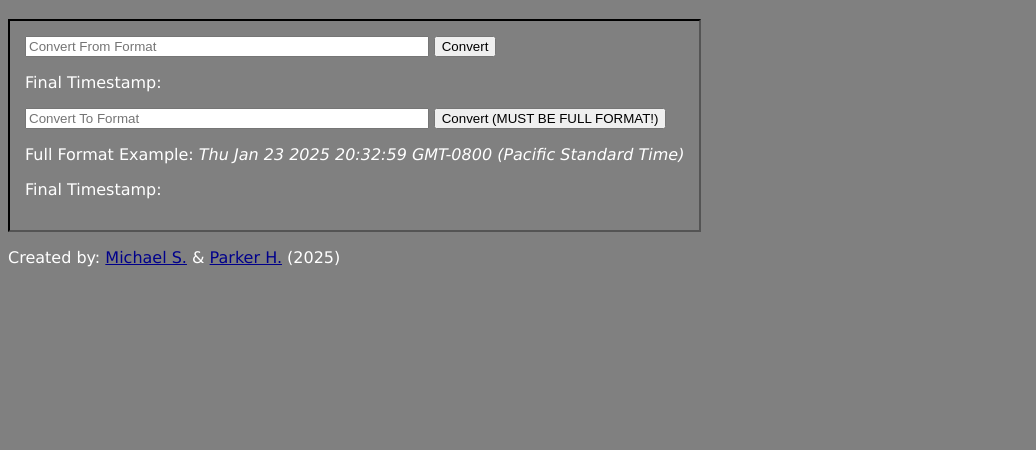
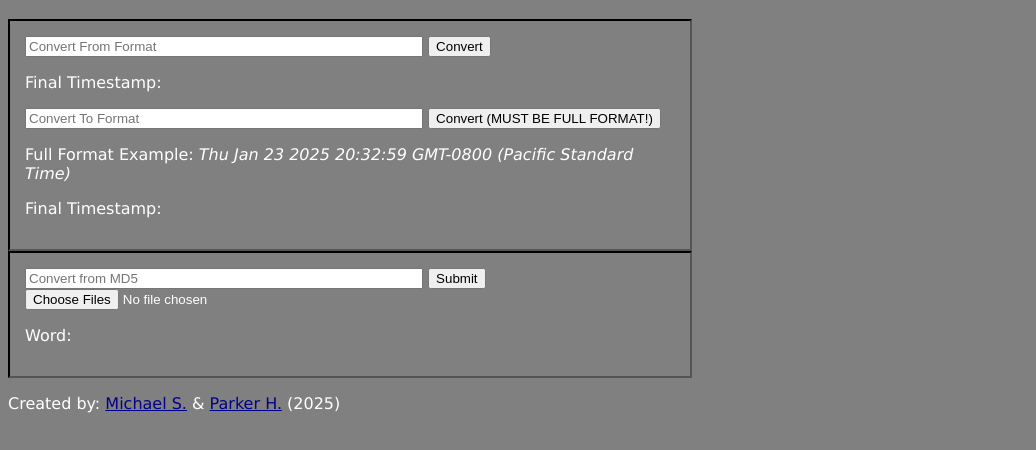
Before and after one commit to bear148/reverse-baron, a plain HTML site: page index.html in a window 1280 px wide. Shown: the part 62-512 px from the top of the page, without its empty margins (0-1036 px from the left). Drawn offline with Linux system fonts and the light colour scheme.

Commit message:
Check description
Finished reverse lookup for MD5 hashing. Incredibly efficient but only works with WordTwist MD5 encrypted words. Only goes from MD5 to word now.

```diff
--- a/index.html
+++ b/index.html
@@ -18,6 +18,12 @@
         <p>Full Format Example: <em>Thu Jan 23 2025 20:32:59 GMT-0800 (Pacific Standard Time)</em></p>
         <p>Final Timestamp: <span id="final_time_t"></span></p>
     </div>
+    <div class="md5-reverse">
+        <input id="md5_r" type="text" placeholder="Convert from MD5">
+        <button type="submit" onclick="reverseLookupMD5(document.getElementById('md5_r').value, document.getElementById('md5_file').files)">Submit</button>
+        <input id="md5_file" type="file" multiple>
+        <p>Word: <span id="md5_reversed"></span></p>
+    </div>
     <p>Created by: <a href="https://bear148.github.io">Michael S.</a> & <a href="https://parkerhunt.me/">Parker H.</a> (2025)</p>
 </body>
 </html>
--- a/scripts/tools.js
+++ b/scripts/tools.js
@@ -23,4 +23,45 @@ function timestampOperation() {
     document.getElementById("final_time_t").innerText = timestampInSeconds;
 
     return timestampInSeconds;
-  }
+}
+
+function readFile(file) {
+    return new Promise(function(resolve, reject) {
+        let fr = new FileReader();
+
+        fr.onload = function() {
+            resolve(fr.result);
+        }
+
+        fr.onerror = function() {
+            resolve(fr);
+        }
+
+        fr.readAsText(file);
+    })
+}
+
+// md5Files is an array where the first value in the array is the md5File containing all of the md5Codes, and the
+// second value in the array is the file with all the words and corresponding line number for the MD5 code.
+function reverseLookupMD5(md5, md5Files) {
+    let readers = [];
+    let out = document.getElementById("md5_reversed");
+
+    for(let i = 0;i < md5Files.length;i++){
+        readers.push(readFile(md5Files[i]));
+    }
+
+    Promise.all(readers).then((values) => {
+        let a_md5 = values[0].split(/\r?\n|\r|\n/g);
+        let loc = 0;
+        for (let i = 0; i < a_md5.length; i++) {
+            if (a_md5[i] == md5) {
+                loc = i;
+                break
+            }
+        }
+
+        let a_w = values[1].split(/\r?\n|\r|\n/g);
+        out.innerHTML = a_w[loc];
+    });
+}
--- a/style/style.css
+++ b/style/style.css
@@ -4,8 +4,8 @@ body {
     font-family:'Lucida Sans', 'Lucida Sans Regular', 'Lucida Grande', 'Lucida Sans Unicode', Geneva, Verdana, sans-serif;
 }
 
-.timestamp {
-    width: fit-content;
+.timestamp, .md5-reverse {
+    max-width: 650px;
     padding: 15px;
     border: 2px inset black;
 }
```
Also changed, not shown: 1 other file.
